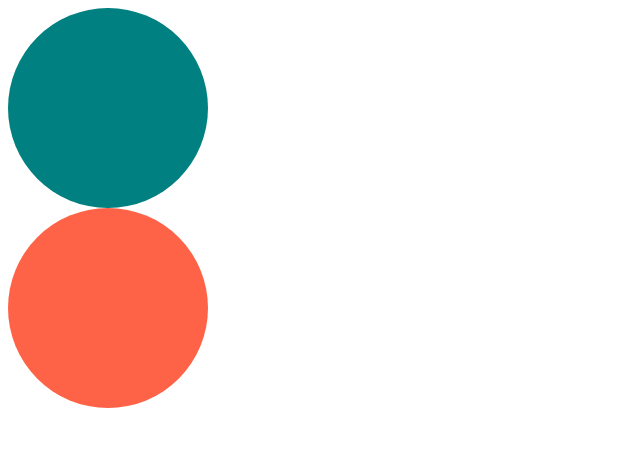
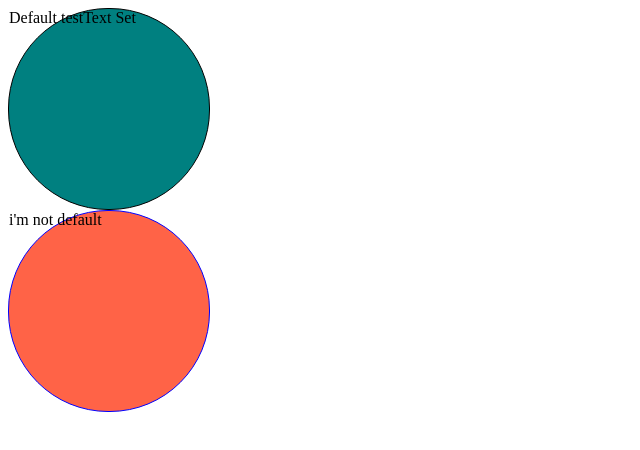
Before and after one commit to JHKIMS/react_junior, a React (Create React App) app: page / in a window 1280 px wide. Shown: the top 450 px of the page, without its empty margins (0-640 px from the left). Built offline with nearby package versions, Linux system fonts and the light colour scheme.

Commit message:
ReactJunior: Optional Props사용

```diff
--- a/src/App.tsx
+++ b/src/App.tsx
@@ -2,8 +2,8 @@ import Circle from "./Circle";
 function App() {
   return (
     <div>
-      <Circle bgColor="teal"/>
-      <Circle bgColor="tomato"/>
+      <Circle borderColor="black" bgColor="teal"/>
+      <Circle testText="i'm not default" bgColor="tomato"/>
     </div>
   );
 }
--- a/src/Circle.tsx
+++ b/src/Circle.tsx
@@ -1,23 +1,32 @@
 import styled from "styled-components"
 
 // interface는 object를 설명해주는 것이다.(Object가 어떤식으로 보일지 설명)
-interface ContainerProps {
+interface ContainerProps{
     bgColor: string;
+    borderColor : string; //  물음표(?) 붙여서 필수가 아닌 선택사항이 된다.
 }
+
 const Container = styled.div<ContainerProps>`
     width: 200px;
     height: 200px;
     background-color: ${(props)=>props.bgColor};
     border-radius: 100px;
+    border: 1px solid ${(props) => props.borderColor};
 `
 
 interface CircleProps{
     bgColor: string;
+    borderColor? : string; //  물음표(?) 붙여서 필수가 아닌 선택사항이 된다.
+    testText?: string;
 }
 
-function Circle({bgColor}: CircleProps){ // bgColor의 타입은 CircleProps의 Object이다.
+function Circle({bgColor, borderColor, testText="Default testText Set"}: CircleProps){ // bgColor의 타입은 CircleProps의 Object이다.
             // == (props: CircleProps)
-    return <Container bgColor={bgColor} />
+    return (
+        <Container bgColor={bgColor} borderColor={borderColor ?? "blue"}>
+            {testText}
+        </Container>
+    );
 }
 
 
```
